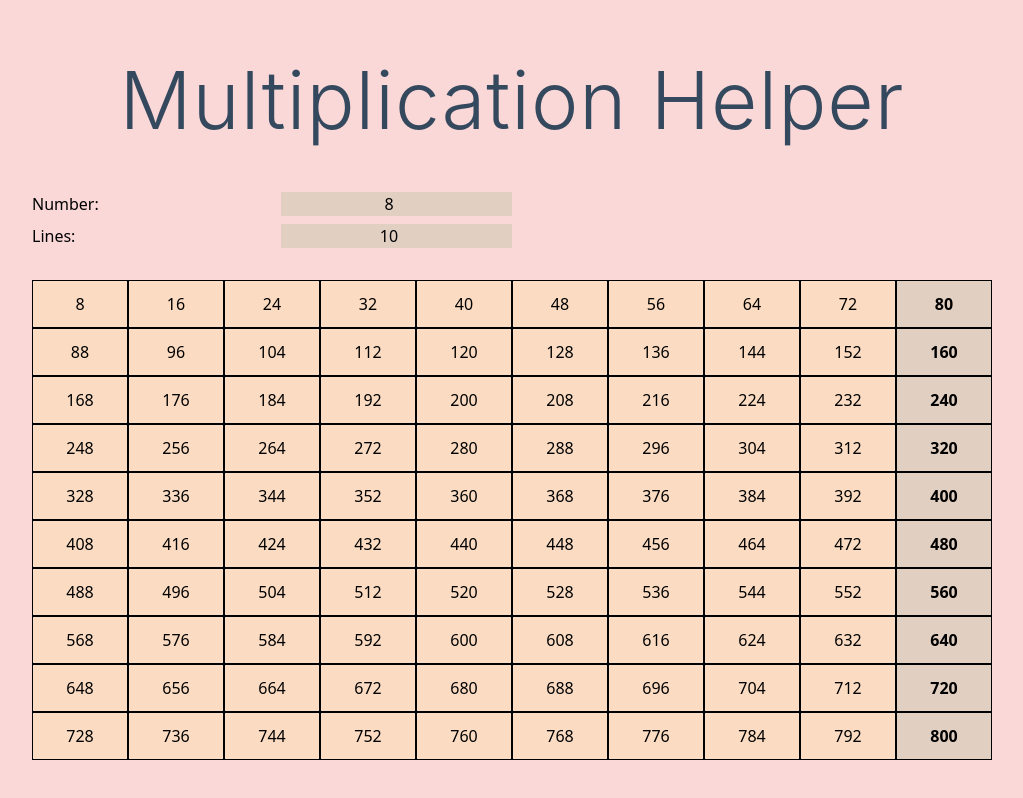
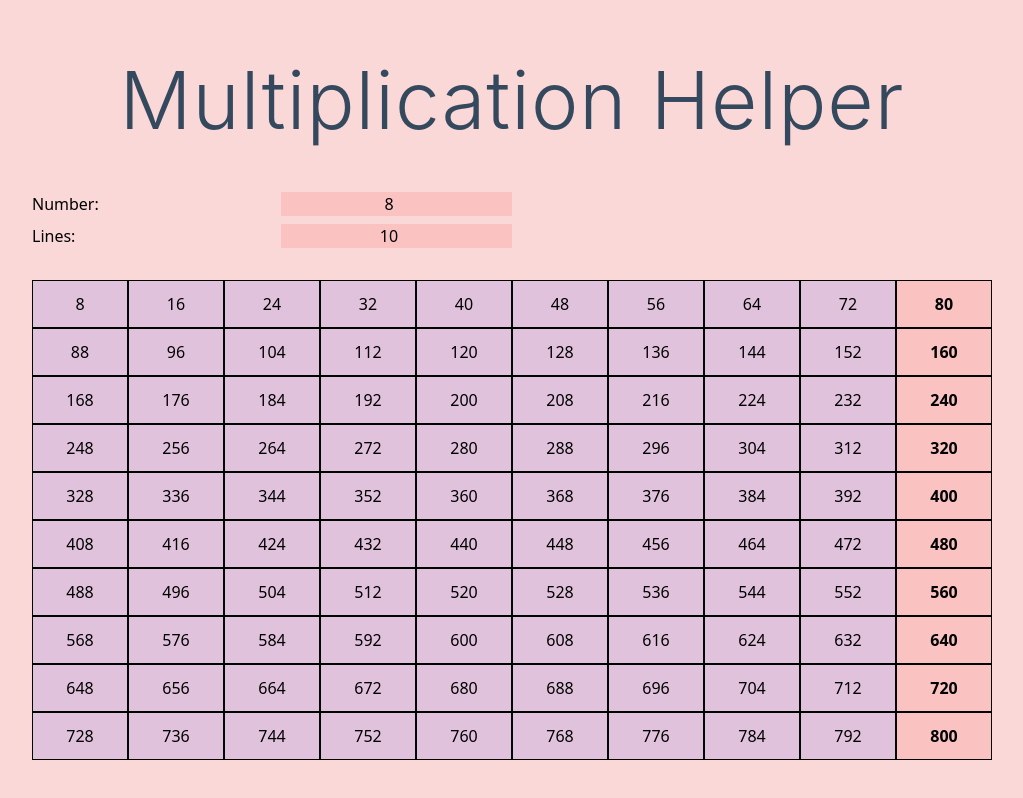
Before and after one commit to dompnz/multiplication-helper, a Nuxt app: page / in a window 1280 px wide. Shown: the whole page, without its empty margins (128-1151 px from the left). Built offline with nearby package versions, Linux system fonts and the light colour scheme.

Commit message:
changed colors

```diff
--- a/components/NumberGenerator.vue
+++ b/components/NumberGenerator.vue
@@ -46,8 +46,8 @@ export default {
 </script>
 
 <style lang="scss">
-$highlight-color: rgba(green, 0.1);
-$highlight-color-2: rgba(yellow, 0.1);
+$highlight-color: rgba(red, 0.1);
+$highlight-color-2: rgba(blue, 0.1);
 
 .numbersContainer {
   width: 100%;
```
